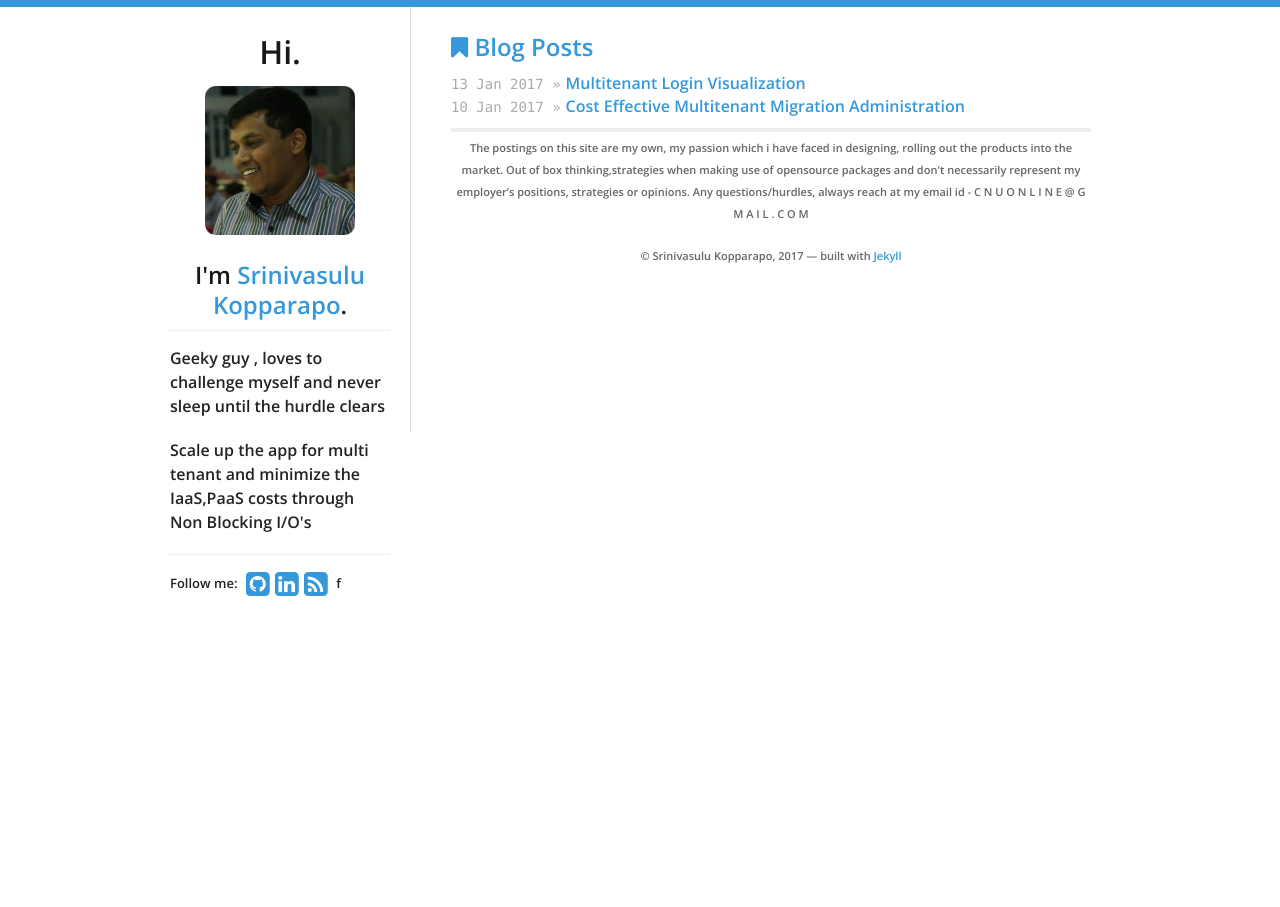
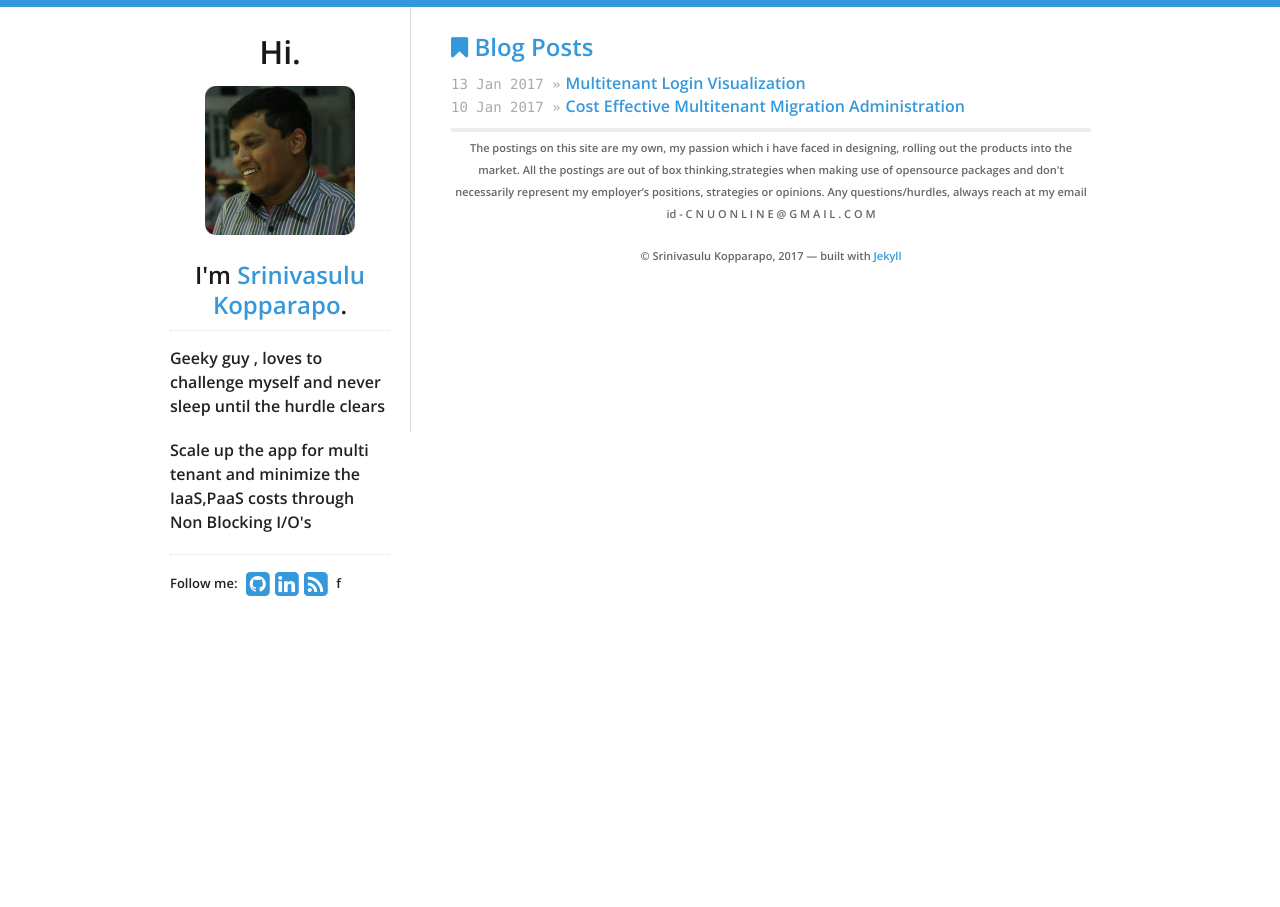
Before and after one commit to cnuonline/cnuonline.github.io, a Jekyll site: the page built from index.html, in a window 1280 px wide. Built offline with Jekyll 4.4.1, drawn with Linux system fonts in a browser that asks for light colours; nearby versions of some CDN libraries.

Commit message:
Update footer.html
corrected the sentence

```diff
--- a/_includes/footer.html
+++ b/_includes/footer.html
@@ -2,7 +2,7 @@
   {% if site.data.theme.show_disclaimer %}
   <p>
     The postings on this site are my own, my passion which i have faced in designing, rolling out the products into the market.
-    Out of box thinking,strategies when making use of opensource packages  and don't necessarily represent my
+   All the postings are  out of box thinking,strategies when making use of opensource packages  and don't necessarily represent my
     employer’s positions, strategies or opinions.
     Any questions/hurdles, always reach at my email id -  C N U O N L I N E @ G M A I  L . C O M
   </p>
```
